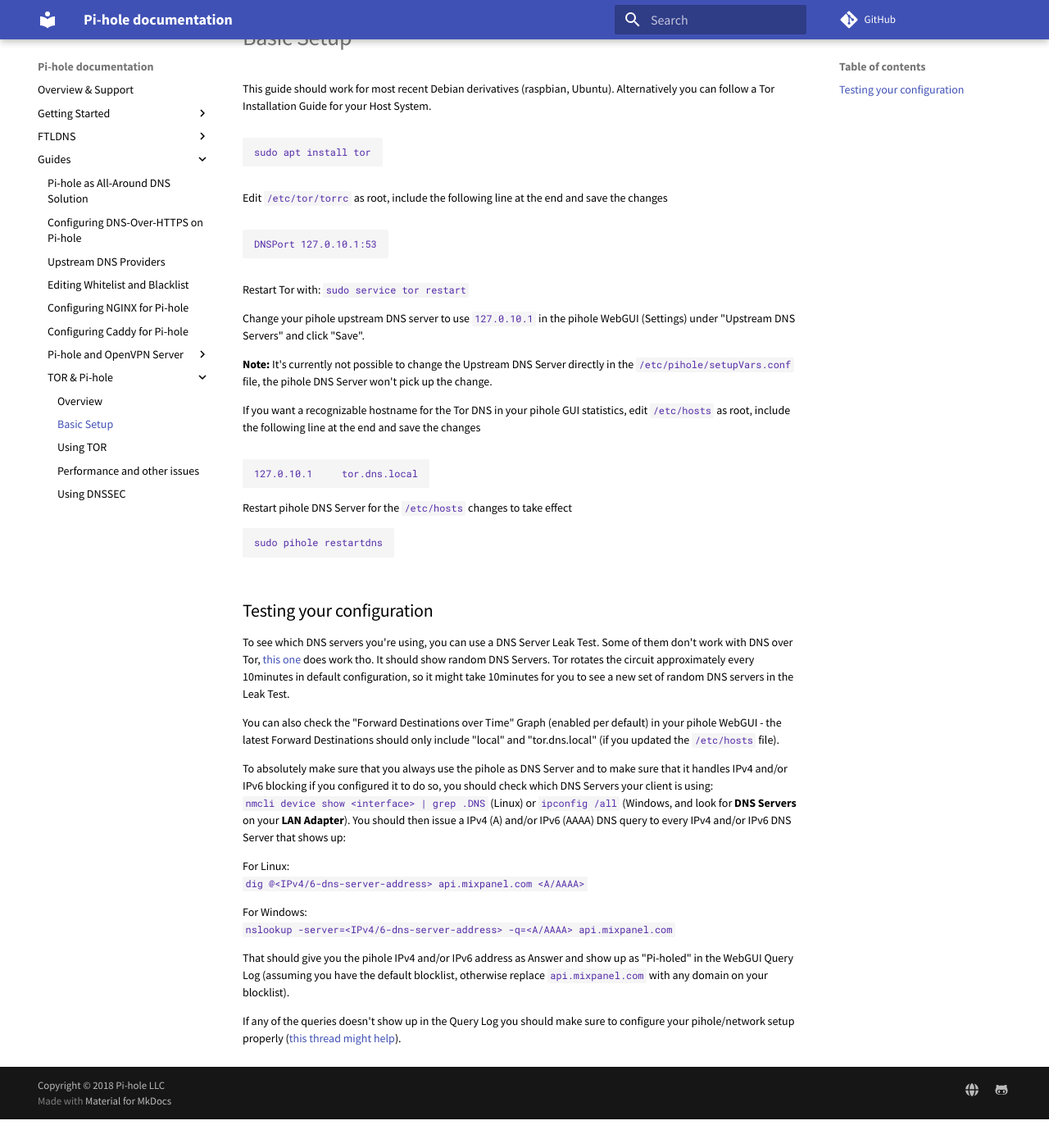
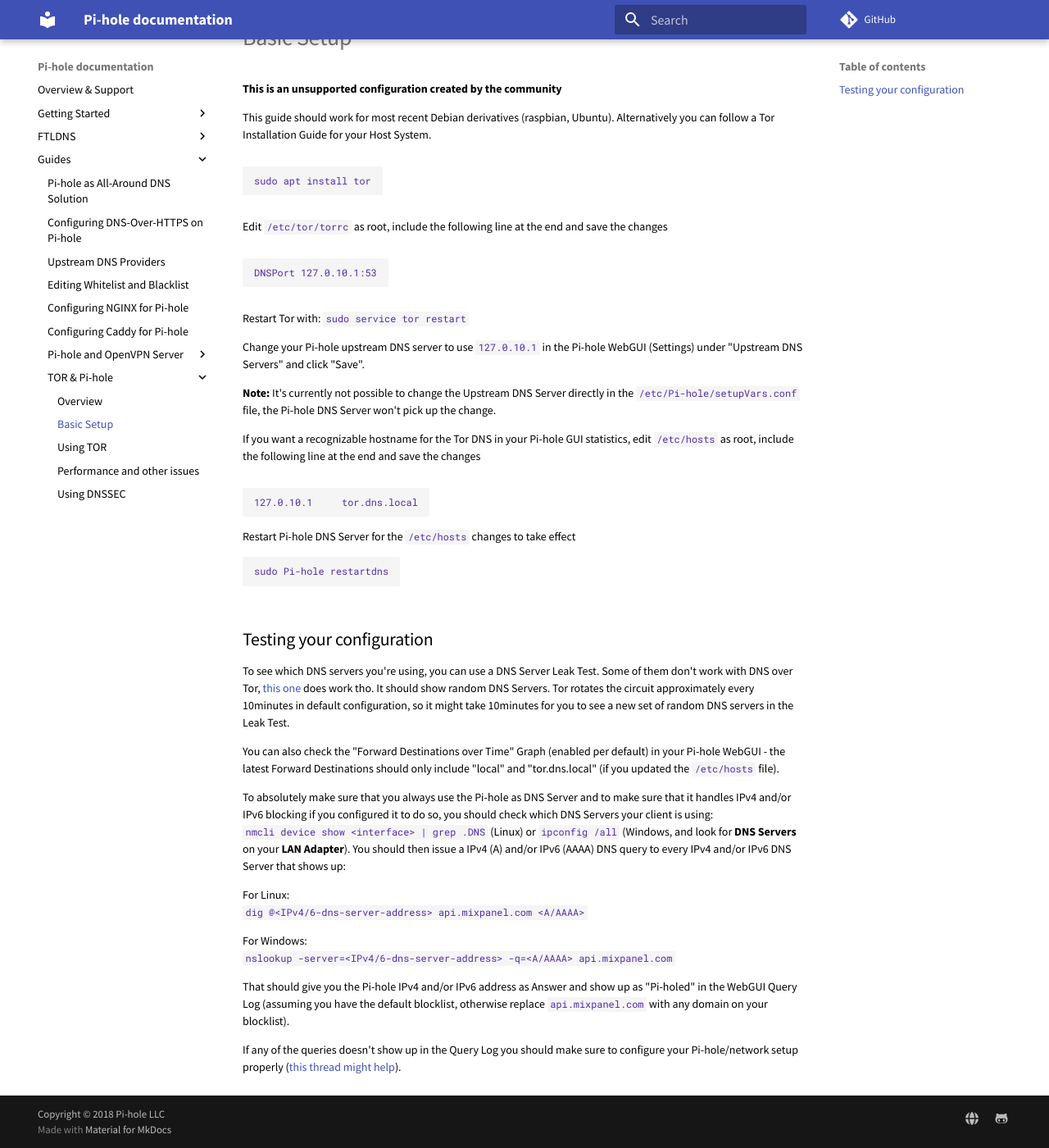
Before and after one commit to pi-hole/docs, an MkDocs documentation site: the page built from docs/guides/tor/setup.md, in a window 1280 px wide and 1400 px high, scrolled down 71 px. Shown: the whole window at 82% size. Built offline with MkDocs 1.6.1 and Material for MkDocs 9.7.7, drawn with Linux system fonts in a browser that asks for light colours; comment, search, counter and statistics services are not loaded; old or Windows-style settings are respelled for this version of MkDocs; before the commit the page ends 1436 px from its top, so only the background shows below that.

Commit message:
Pi-hole corrected, other notes added
Signed-off-by: Tom Daykin <tdaykin@live.co.uk>

````diff
--- a/docs/guides/tor/setup.md
+++ b/docs/guides/tor/setup.md
@@ -1,3 +1,5 @@
+**This is an unsupported configuration created by the community**
+
 This guide should work for most recent Debian derivatives (raspbian, Ubuntu). Alternatively you can follow a Tor Installation Guide for your Host System.
 ```
 sudo apt install tor
@@ -10,25 +12,25 @@
 
 Restart Tor with: `sudo service tor restart`
 
-Change your pihole upstream DNS server to use `127.0.10.1` in the pihole WebGUI (Settings) under "Upstream DNS Servers" and click "Save".
+Change your Pi-hole upstream DNS server to use `127.0.10.1` in the Pi-hole WebGUI (Settings) under "Upstream DNS Servers" and click "Save".
 
-**Note:** It's currently not possible to change the Upstream DNS Server directly in the `/etc/pihole/setupVars.conf` file, the pihole DNS Server won't pick up the change.
+**Note:** It's currently not possible to change the Upstream DNS Server directly in the `/etc/Pi-hole/setupVars.conf` file, the Pi-hole DNS Server won't pick up the change.
 
-If you want a recognizable hostname for the Tor DNS in your pihole GUI statistics, edit `/etc/hosts` as root, include the following line at the end and save the changes
+If you want a recognizable hostname for the Tor DNS in your Pi-hole GUI statistics, edit `/etc/hosts` as root, include the following line at the end and save the changes
 ```
 127.0.10.1     tor.dns.local
 ```
- Restart pihole DNS Server for the `/etc/hosts` changes to take effect
+ Restart Pi-hole DNS Server for the `/etc/hosts` changes to take effect
 ```
-sudo pihole restartdns
+sudo Pi-hole restartdns
 ```
 ## Testing your configuration
 
  To see which DNS servers you're using, you can use a DNS Server Leak Test. Some of them don't work with DNS over Tor, [this one](https://dns-leak.com/) does work tho. It should show random DNS Servers. Tor rotates the circuit approximately every 10minutes in default configuration, so it might take 10minutes for you to see a new set of random DNS servers in the Leak Test.
 
- You can also check the "Forward Destinations over Time" Graph (enabled per default) in your pihole WebGUI - the latest Forward Destinations should only include "local" and "tor.dns.local" (if you updated the `/etc/hosts` file).
+ You can also check the "Forward Destinations over Time" Graph (enabled per default) in your Pi-hole WebGUI - the latest Forward Destinations should only include "local" and "tor.dns.local" (if you updated the `/etc/hosts` file).
 
- To absolutely make sure that you always use the pihole as DNS Server and to make sure that it handles IPv4 and/or IPv6 blocking if you configured it to do so, you should check which DNS Servers your client is using: `nmcli device show <interface> | grep .DNS` (Linux) or `ipconfig /all` (Windows, and look for **DNS Servers** on your **LAN Adapter**). You should then issue a IPv4 (A) and/or IPv6 (AAAA) DNS query to every IPv4 and/or IPv6 DNS Server that shows up:
+ To absolutely make sure that you always use the Pi-hole as DNS Server and to make sure that it handles IPv4 and/or IPv6 blocking if you configured it to do so, you should check which DNS Servers your client is using: `nmcli device show <interface> | grep .DNS` (Linux) or `ipconfig /all` (Windows, and look for **DNS Servers** on your **LAN Adapter**). You should then issue a IPv4 (A) and/or IPv6 (AAAA) DNS query to every IPv4 and/or IPv6 DNS Server that shows up:
 
  For Linux:
  ```dig @<IPv4/6-dns-server-address> api.mixpanel.com <A/AAAA>```
@@ -36,6 +38,6 @@
  For Windows:
 ```nslookup -server=<IPv4/6-dns-server-address> -q=<A/AAAA> api.mixpanel.com```
 
-That should give you the pihole IPv4 and/or IPv6 address as Answer and show up as "Pi-holed" in the WebGUI Query Log (assuming you have the default blocklist, otherwise replace `api.mixpanel.com` with any domain on your blocklist).
+That should give you the Pi-hole IPv4 and/or IPv6 address as Answer and show up as "Pi-holed" in the WebGUI Query Log (assuming you have the default blocklist, otherwise replace `api.mixpanel.com` with any domain on your blocklist).
 
-If any of the queries doesn't show up in the Query Log you should make sure to configure your pihole/network setup properly ([this thread might help](https://www.reddit.com/r/pihole/comments/7e0jg9/dns_over_tor/dq4kkvg/)).
+If any of the queries doesn't show up in the Query Log you should make sure to configure your Pi-hole/network setup properly ([this thread might help](https://www.reddit.com/r/Pi-hole/comments/7e0jg9/dns_over_tor/dq4kkvg/)).
````
Also changed, not shown: docs/guides/tor/dnssec.md (+3 -1 lines), docs/guides/tor/overview.md (+1 -2 lines), docs/guides/tor/performance-issues.md (+8 -6 lines), docs/guides/tor/using-tor.md (+10 -8 lines).
